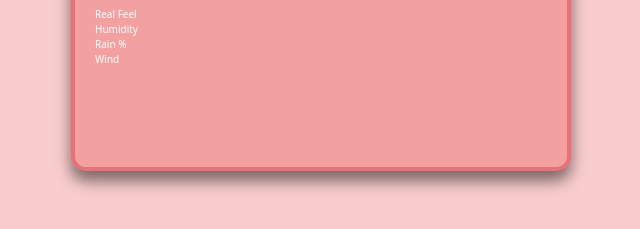
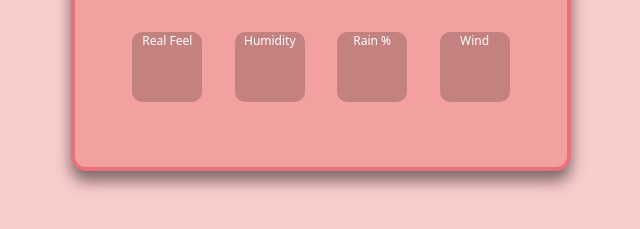
Before and after one commit to mwahyd/weather, a website built with webpack: page src/template.html in a window 1280 px wide. Shown: the part 479-708 px from the top of the page, without its empty margins (319-959 px from the left). Built offline with nearby package versions, Linux system fonts and the light colour scheme; files whose address does not match are found by name.

Commit message:
add styles to additional info boxes

```diff
--- a/src/style.css
+++ b/src/style.css
@@ -84,3 +84,21 @@ input#search {
 #temp {
   font-size: 4rem;
 }
+
+.metrics {
+  margin-top: 2rem;
+  /* border: 2px solid yellow; */
+  display: flex;
+  justify-content: space-evenly;
+
+  font-size: 1.2rem;
+  text-align: center;
+  padding: 5px;
+}
+
+.box {
+  background-color: rgba(0, 0, 0, 0.2);
+  border-radius: 10px;
+  width: 7rem;
+  height: 7rem;
+}
```
